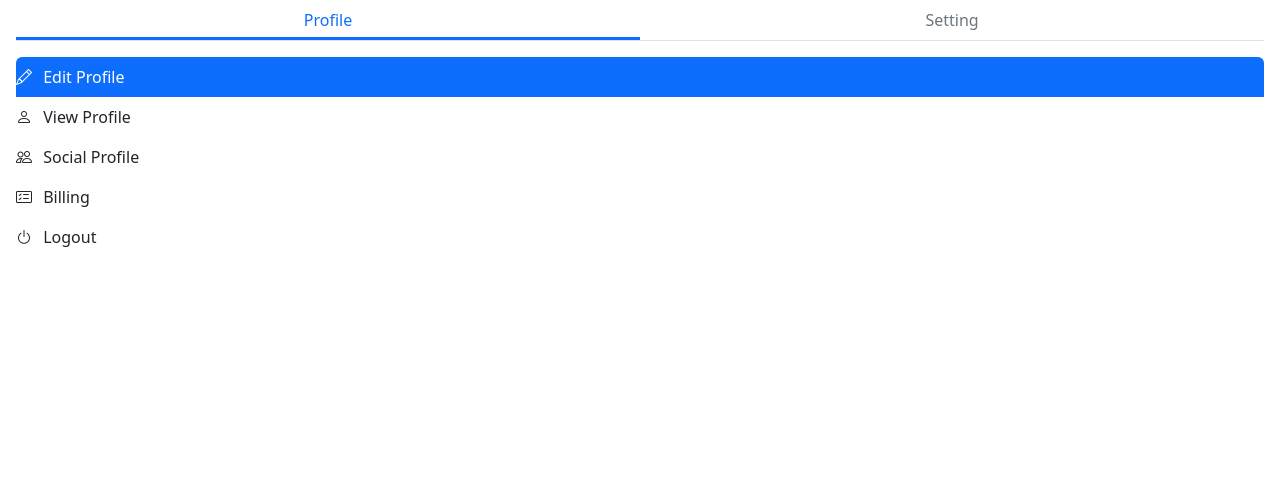
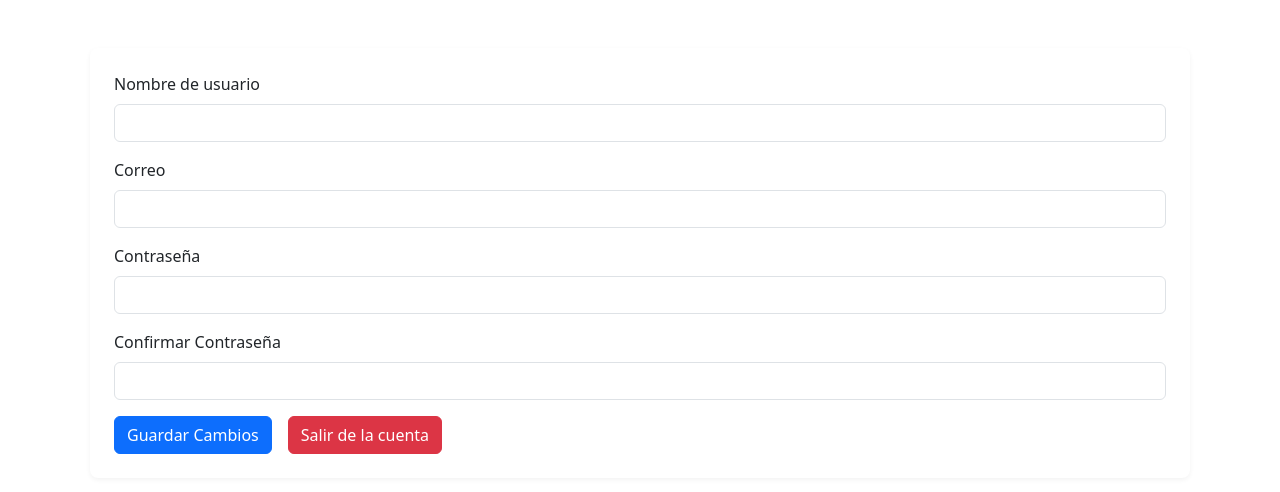
Before and after one commit to Heberjfet/ContaPi, a React (Vite) app in the folder contapaqi-frontend/: page /Settings in a window 1280 px wide. Shown: the top 492 px of the page. Built offline with nearby package versions, Linux system fonts and the light colour scheme.

Commit message:
Ajuste antiguo para editar perfil

```diff
--- a/contapaqi-frontend/src/componentes/dashboard/Ajustes.jsx
+++ b/contapaqi-frontend/src/componentes/dashboard/Ajustes.jsx
@@ -1,123 +1,75 @@
 import React, { useState } from "react";
 import "bootstrap/dist/css/bootstrap.min.css";
-import "../styles/Settings.css";
 
 const Settings = () => {
-  const [activeTab, setActiveTab] = useState("profile");
-
-  // para Profile: estado del ítem activo
-  const [selectedProfileItem, setSelectedProfileItem] = useState("edit");
-
-  // estados originales para Setting
   const [username, setUsername] = useState("");
-  const [email,    setEmail]    = useState("");
+  const [email, setEmail] = useState("");
   const [password, setPassword] = useState("");
 
   const handleLogout = () => {
+    // Lógica para cerrar sesión
     alert("Has salido de la cuenta");
   };
+
   const handleSave = () => {
+    // Lógica para guardar ajustes
     alert("Cambios guardados");
   };
 
-  // definición de ítems de Profile
-  const profileItems = [
-    { key: "edit",  icon: "bi-pencil",        label: "Edit Profile" },
-    { key: "view",  icon: "bi-person",        label: "View Profile" },
-    { key: "social",icon: "bi-people",        label: "Social Profile" },
-    { key: "billing", icon: "bi-card-checklist", label: "Billing" },
-    { key: "logout", icon: "bi-power",        label: "Logout" },
-  ];
-
   return (
-    <div className="settings-wrapper px-3">
-      {/* --- PESTAÑAS --- */}
-      <div className="tabs">
-        <button
-          className={`tab-item ${activeTab === "profile" ? "active" : ""}`}
-          onClick={() => setActiveTab("profile")}
-        >
-          Profile
-        </button>
-        <button
-          className={`tab-item ${activeTab === "settings" ? "active" : ""}`}
-          onClick={() => setActiveTab("settings")}
-        >
-          Setting
-        </button>
-        <div className={`tab-indicator ${activeTab}`}></div>
-      </div>
-
-      {/* --- CONTENIDO --- */}
-      <div className="tab-content">
-        {activeTab === "profile" ? (
-          <div className="list-group fade-in" key="profile">
-            {profileItems.map(item => (
-              <button
-                key={item.key}
-                type="button"
-                className={
-                  "list-group-item list-group-item-action d-flex align-items-center" +
-                  (selectedProfileItem === item.key ? " active" : "")
-                }
-                onClick={() => setSelectedProfileItem(item.key)}
-              >
-                <i className={`bi ${item.icon} me-2`}></i>
-                {item.label}
-              </button>
-            ))}
-          </div>
-        ) : (
-          <form className="fade-in" key="settings">
+    <div className="container mt-5">
+      <form>
         <div className="mb-3">
-              <label className="form-label fw-semibold">Nombre de usuario</label>
+          <label className="form-label">Nombre de usuario</label>
           <input
             type="text"
-                className="form-control rounded-3 shadow-sm"
-                placeholder="Ingresa tu usuario"
+            className="form-control"
             value={username}
             onChange={(e) => setUsername(e.target.value)}
           />
         </div>
         <div className="mb-3">
-              <label className="form-label fw-semibold">Correo</label>
+          <label className="form-label">Correo</label>
           <input
             type="email"
-                className="form-control rounded-3 shadow-sm"
-                placeholder="ejemplo@correo.com"
+            className="form-control"
             value={email}
             onChange={(e) => setEmail(e.target.value)}
           />
         </div>
         <div className="mb-3">
-              <label className="form-label fw-semibold">Contraseña</label>
+          <label className="form-label">Contraseña</label>
           <input
             type="password"
-                className="form-control rounded-3 shadow-sm"
-                placeholder="••••••••"
+            className="form-control"
             value={password}
             onChange={(e) => setPassword(e.target.value)}
           />
         </div>
-            <div className="d-flex justify-content-between">
+        <div className="mb-3">
+          <label className="form-label">Confirmar Contraseña</label>
+          <input
+            type="password"
+            className="form-control"
+            value={password}
+            onChange={(e) => setPassword(e.target.value)}
+          />
+        </div>
         <button
           type="button"
-                className="btn btn-outline-primary w-50 me-2"
+          className="btn btn-primary"
           onClick={handleSave}
         >
           Guardar Cambios
         </button>
         <button
           type="button"
-                className="btn btn-outline-danger w-50 ms-2"
+          className="btn btn-danger ms-3"
           onClick={handleLogout}
         >
           Salir de la cuenta
         </button>
-            </div>
       </form>
-        )}
-      </div>
     </div>
   );
 };
```
Lines whose indentation alone changed are shown as unchanged.
